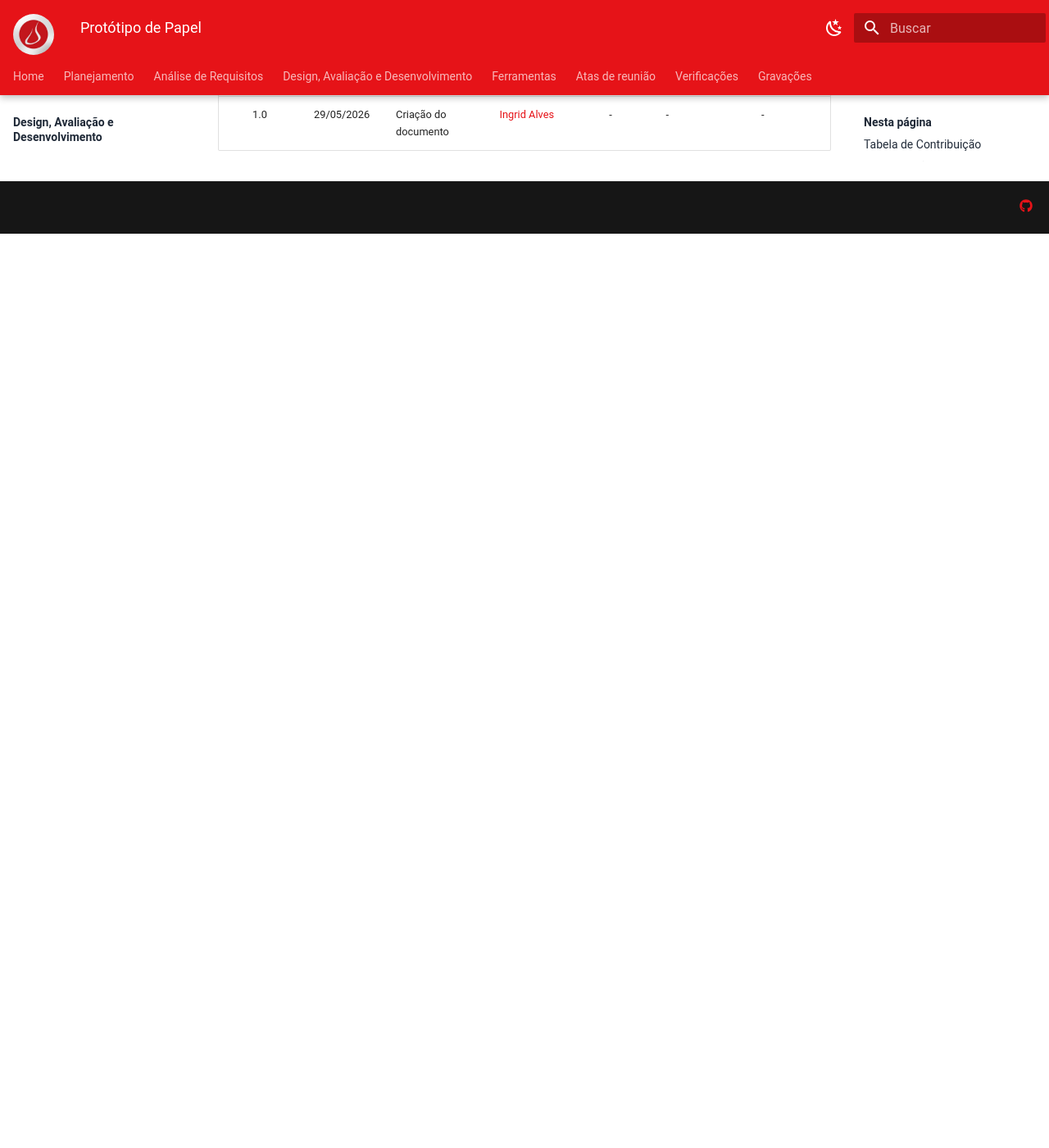
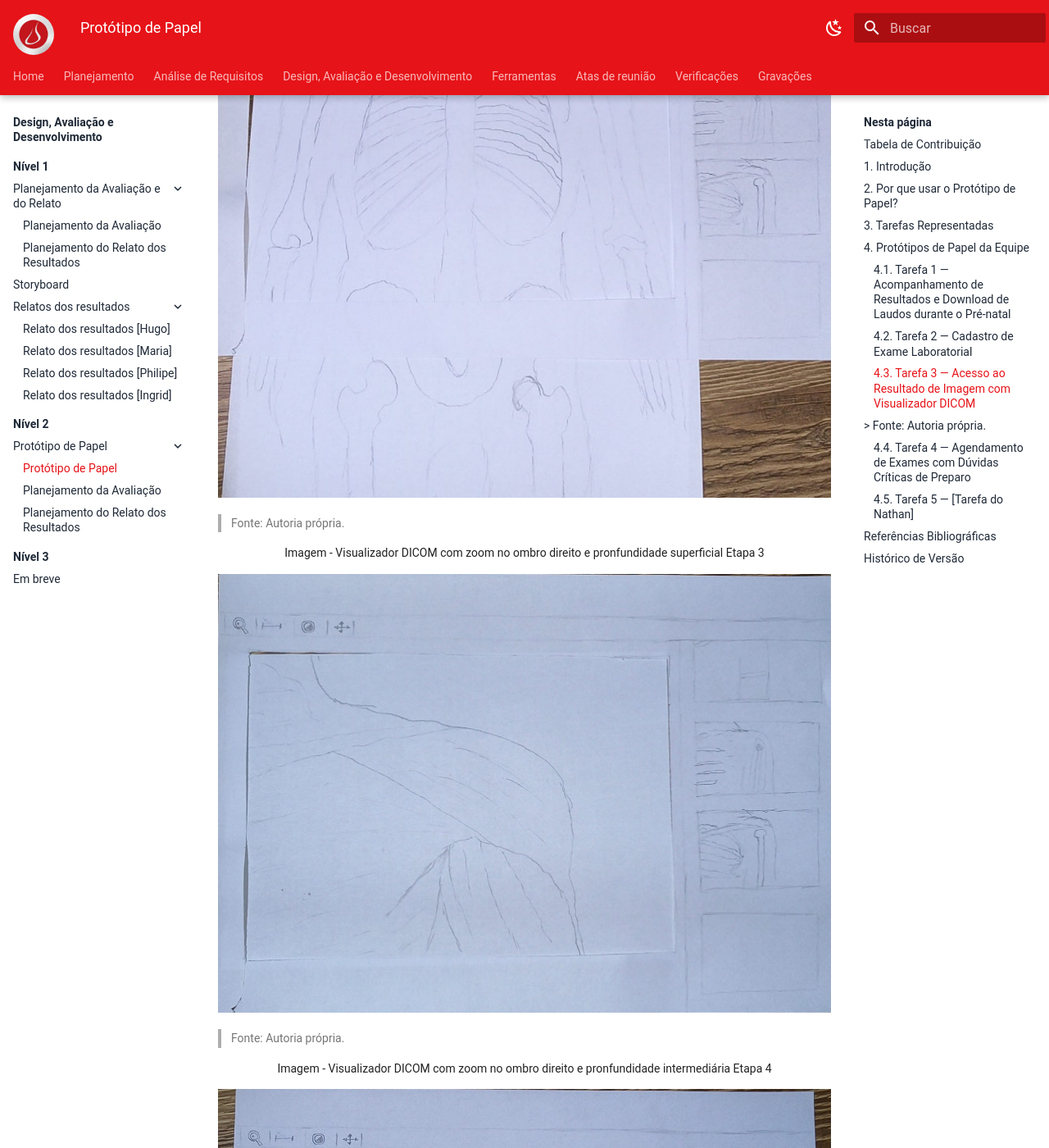
Before and after one commit to Interacao-Humano-Computador/2026.1-Grupo07, an MkDocs documentation site: the page built from docs/AvaliacaoDesenvolvimento/Nivel02/PrototipoDePapel/PrototipoDePapel.md, in a window 1280 px wide and 1400 px high, scrolled down 11185 px. Shown: the whole window at 82% size. Built offline with MkDocs 1.6.1 and Material for MkDocs 9.7.7, drawn with Linux system fonts in a browser that asks for light colours; before the commit the page ends 11470 px from its top, so only the background shows below that; some of the changed text lies outside the part shown.

Commit message:
adiciona protótipo de papel

```diff
--- a/docs/AvaliacaoDesenvolvimento/Nivel02/PrototipoDePapel/PrototipoDePapel.md
+++ b/docs/AvaliacaoDesenvolvimento/Nivel02/PrototipoDePapel/PrototipoDePapel.md
@@ -127,10 +127,35 @@
 
 **Figura 3 — Protótipo de Papel: Acesso ao Resultado de Imagem com Visualizador DICOM**
 
-> [INSERIR IMAGEM DO PROTÓTIPO DE PAPEL — TAREFA 3]
+<div align="center">Imagem - Visualizador DICOM com pronfundidade superficial Etapa 1</div>
+
+![](../../../../assets/tarefaPhilipeE1.JPG)
 
 > Fonte: Autoria própria.
 
+<div align="center">Imagem - Visualizador DICOM com pronfundidade máxima Etapa 2</div>
+
+![](../../../../assets/tarefaPhilipeE2.JPG)
+
+> Fonte: Autoria própria.
+
+<div align="center">Imagem - Visualizador DICOM com zoom no ombro direito e pronfundidade superficial Etapa 3</div>
+
+![](../../../../assets/tarefaPhilipeE3.JPG)
+
+> Fonte: Autoria própria.
+
+<div align="center">Imagem - Visualizador DICOM com zoom no ombro direito e pronfundidade intermediária Etapa 4</div>
+
+![](../../../../assets/tarefaPhilipeE4.JPG)
+
+> Fonte: Autoria própria.
+
+<div align="center">Imagem - Visualizador DICOM com zoom no ombro direito e pronfundidade máxima Etapa 5</div>
+
+![](../../../../assets/tarefaPhilipeE5.JPG)
+
+> Fonte: Autoria própria.
 ---
 
 ### 4.4. Tarefa 4 — Agendamento de Exames com Dúvidas Críticas de Preparo
```
Also changed, not shown: docs/assets/tarefaPhilipeE1.JPG (added), docs/assets/tarefaPhilipeE2.JPG (added), docs/assets/tarefaPhilipeE3.JPG (added), docs/assets/tarefaPhilipeE4.JPG (added), docs/assets/tarefaPhilipeE5.JPG (added).
